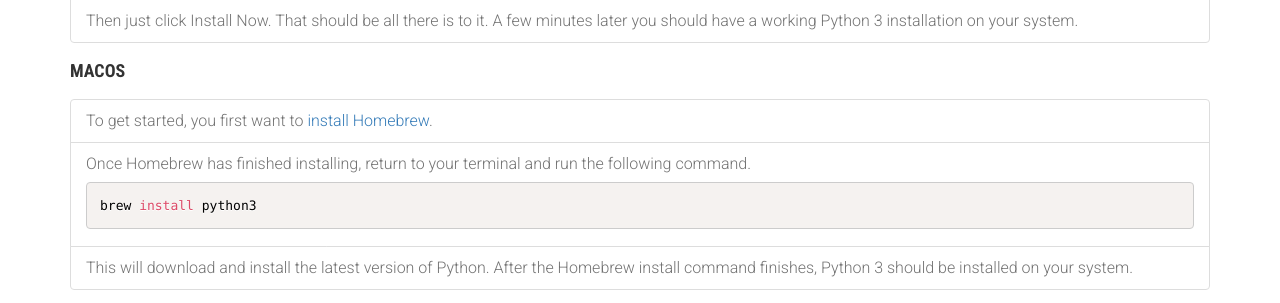
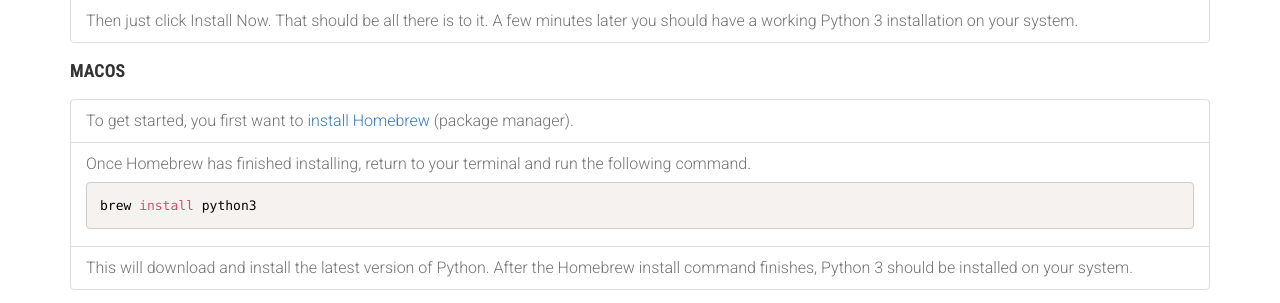
Before and after one commit to nabilrhman/WikiPython, a PHP site: page /installation.php in a window 1280 px wide. Shown: the part 939-1242 px from the top of the page. Run offline with PHP 8.4, Linux system fonts and the light colour scheme; some web fonts are replaced.

Commit message:
Fix homebrew title.

```diff
--- a/installation.php
+++ b/installation.php
@@ -135,7 +135,7 @@
                         style="margin-bottom: 10px !important;">
                         <li class="list-group-item">To get started, you first want to <a
                                     href="https://realpython.com/installing-python/#step-1-install-homebrew-part-1">install
-                                Homebrew</a>.
+                                Homebrew</a> (package manager).
                         </li>
                         <li class="list-group-item">Once Homebrew has finished installing, return to your terminal and
                             run the following command.
```
